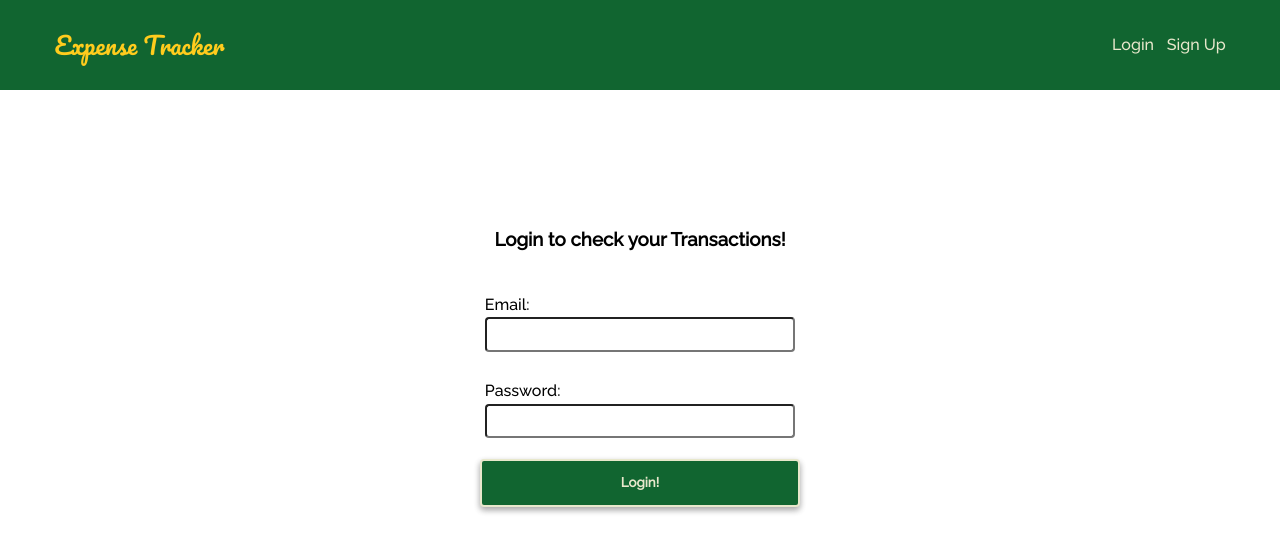
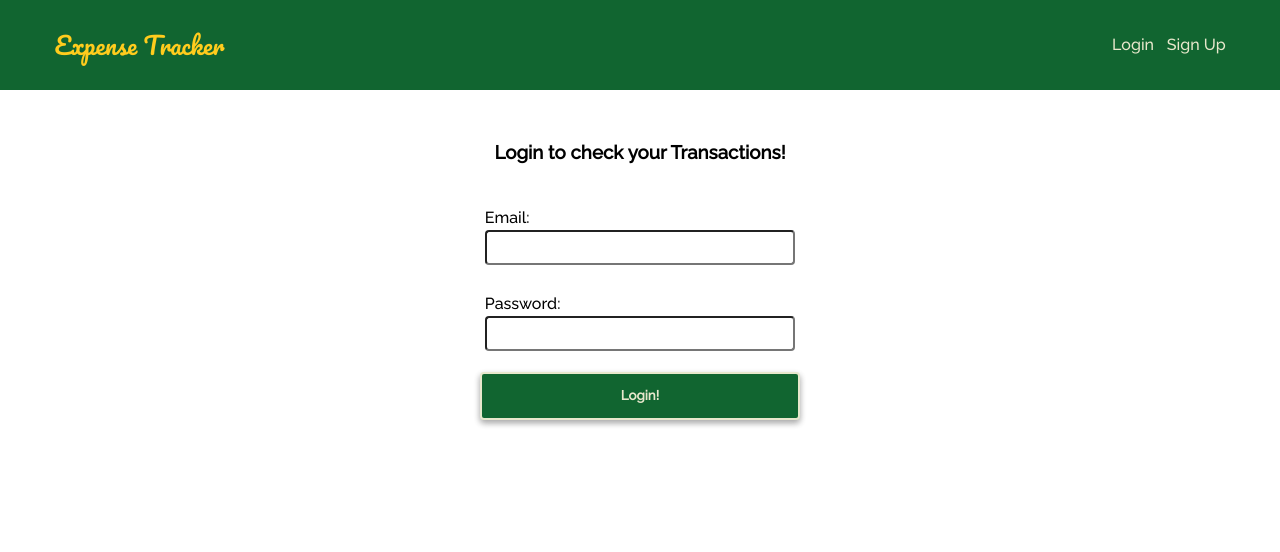
Before and after one commit to BelideNikhil/Expense-Tracker, a React (Create React App) app: page /login in a window 1280 px wide. Shown: the top 552 px of the page. Built offline with nearby package versions, Linux system fonts and the light colour scheme; no server answers.

Commit message:
style container-margin

```diff
--- a/src/index.css
+++ b/src/index.css
@@ -78,11 +78,12 @@ ul{
     margin-left: 1rem;
 }
 .container{
+    margin: auto;
     max-width: 1400px;
     min-height: 70vh;
     display: flex;
     flex-direction: column;
-    justify-content: center;
+    justify-content: flex-start;
     align-items: center;
 }
 .msg{
```
